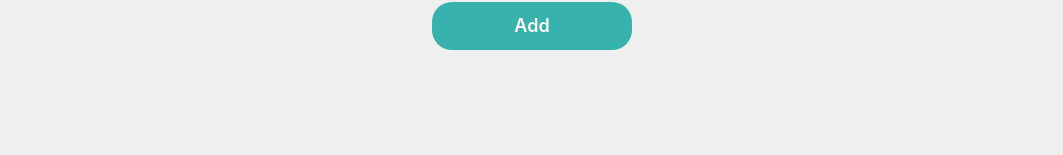
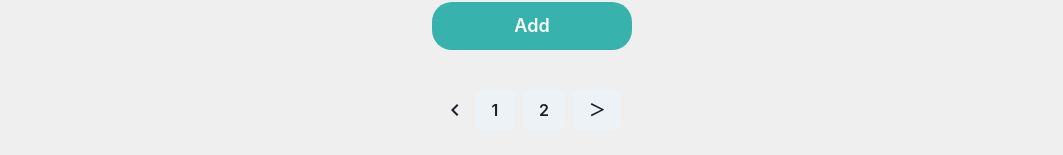
Before and after one commit to ayakamiyake7/apartment_for_rent_service, a Next.js app: page / in a window 1280 px wide. Shown: the part 185-340 px from the top of the page, without its empty margins (108-1171 px from the left). Built offline with nearby package versions, Linux system fonts and the light colour scheme.

Commit message:
#14 WIP: working on adding pagination

```diff
--- a/pages/index.js
+++ b/pages/index.js
@@ -9,18 +9,30 @@ import {
   Flex,
   GridItem,
   Heading,
+  HStack,
+  Icon,
   Input,
   Select,
   Text,
 } from "@chakra-ui/react";
 
 import { listsState } from "../src/hooks/listsState";
+import { ChevronLeftIcon } from "@chakra-ui/icons";
 
 export default function Home() {
   const [lists, setLists] = useRecoilState(listsState);
+  const [currentPage, setCurrentPage] = useState(1);
   const [searchAddress, setSearchAddress] = useState("");
   const [filterType, setFilterType] = useState("All");
   const [filteredLists, setFilteredLists] = useState([]);
+
+  // Pagination
+  const handleBack = () => {
+    if (currentPage === 1) {
+      return;
+    }
+    setCurrentPage(currentPage - 1);
+  };
 
   const handleFilterAddress = (e) => {
     setSearchAddress(e.target.value);
@@ -178,6 +190,17 @@ export default function Home() {
             );
           })}
         </Flex>
+        <HStack justify="center">
+          <Icon
+            as={ChevronLeftIcon}
+            boxSize={6}
+            cursor="pointer"
+            onClick={handleBack}
+          />
+          <Button>1</Button>
+          <Button>2</Button>
+          <Button>＞</Button>
+        </HStack>
       </Box>
     </Container>
   );
```
